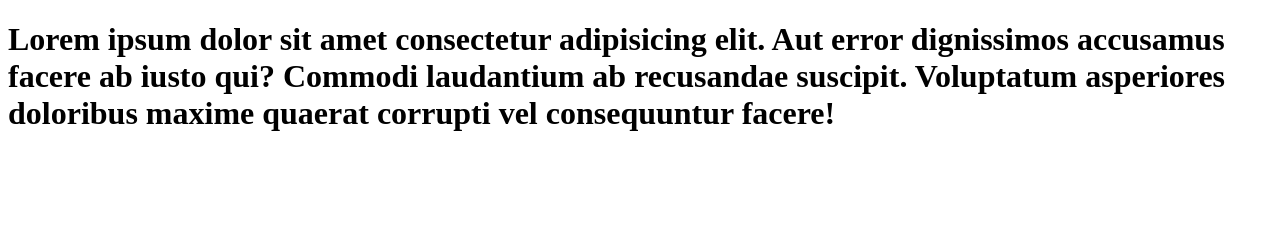
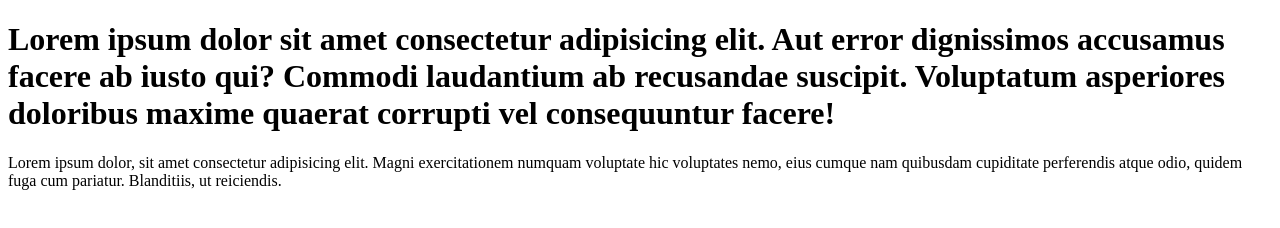
Before and after one commit to Moreskyv/git_test, a plain HTML site: page index.html in a window 1280 px wide. Drawn offline with Linux system fonts and the light colour scheme.

Commit message:
Edit index.html

```diff
--- a/index.html
+++ b/index.html
@@ -7,5 +7,6 @@
 </head>
 <body>
     <h1>Lorem ipsum dolor sit amet consectetur adipisicing elit. Aut error dignissimos accusamus facere ab iusto qui? Commodi laudantium ab recusandae suscipit. Voluptatum asperiores doloribus maxime quaerat corrupti vel consequuntur facere!</h1>
+    <p>Lorem ipsum dolor, sit amet consectetur adipisicing elit. Magni exercitationem numquam voluptate hic voluptates nemo, eius cumque nam quibusdam cupiditate perferendis atque odio, quidem fuga cum pariatur. Blanditiis, ut reiciendis.</p>
 </body>
 </html>
```
Also changed, not shown: 1 other file.
